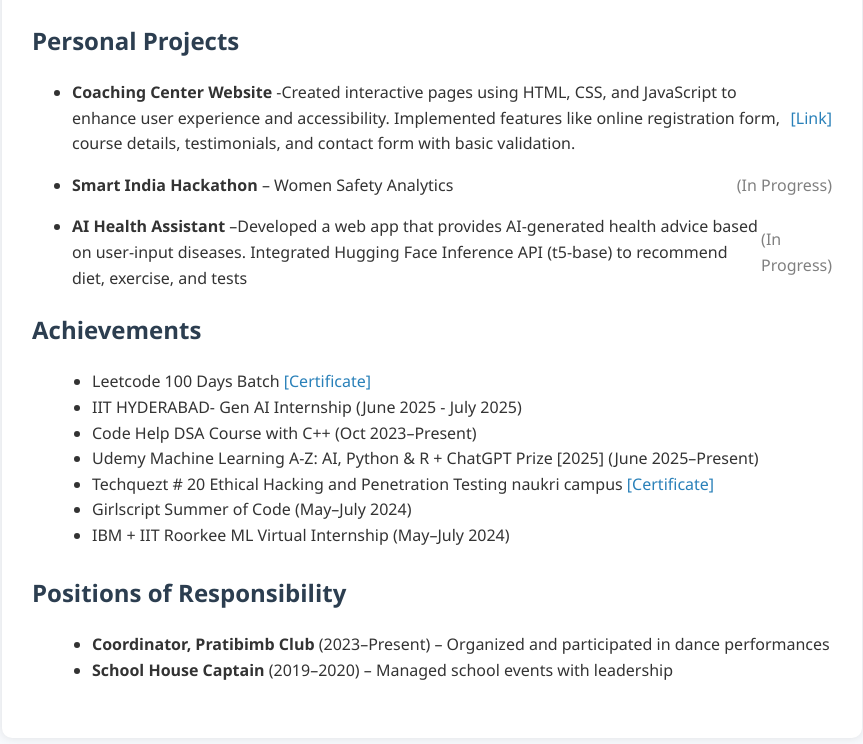
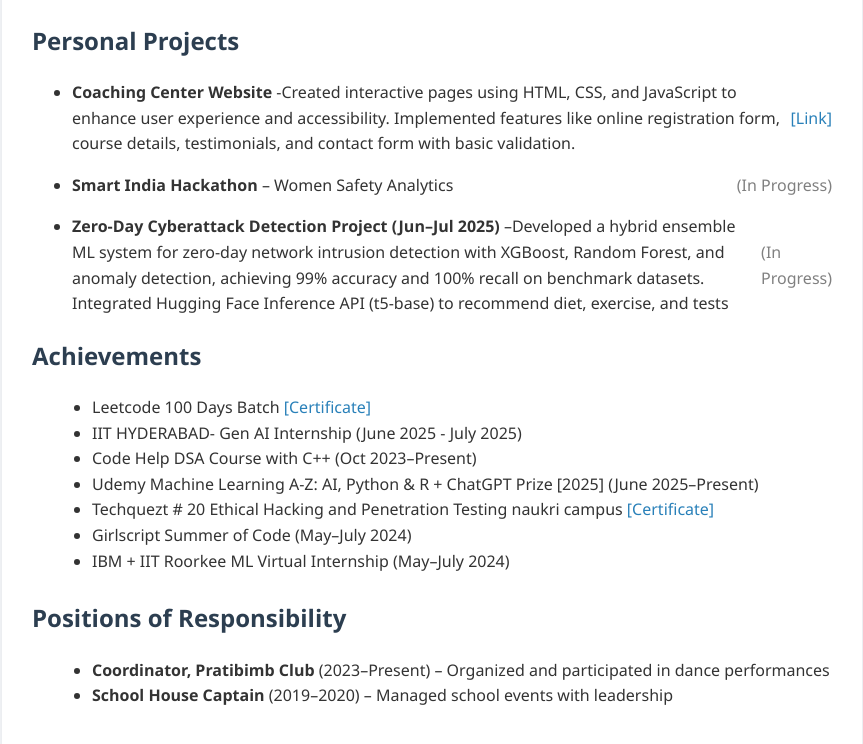
Before and after one commit to ShikhaRaj15071/resume, a plain HTML site: page index.html in a window 1280 px wide. Shown: the part 951-1695 px from the top of the page, without its empty margins (208-1071 px from the left). Drawn offline with Linux system fonts and the light colour scheme.

Commit message:
Update index.html

```diff
--- a/index.html
+++ b/index.html
@@ -71,8 +71,8 @@ Implemented features like online registration form, course details, testimonials
   <ul class="custom-list">
   <li>
     <div class="item-row">
-      <span><strong>AI Health  Assistant</strong> –Developed a web app that provides AI-generated health advice based on user-input diseases.
-
+      <span><strong>Zero-Day Cyberattack Detection Project (Jun–Jul 2025)
+</strong> –Developed a hybrid ensemble ML system for zero-day network intrusion detection with XGBoost, Random Forest, and anomaly detection, achieving 99% accuracy and 100% recall on benchmark datasets.
 Integrated Hugging Face Inference API (t5-base) to recommend diet, exercise, and tests</span>
       <span class="status">(In Progress)</span>
     </div>
```
